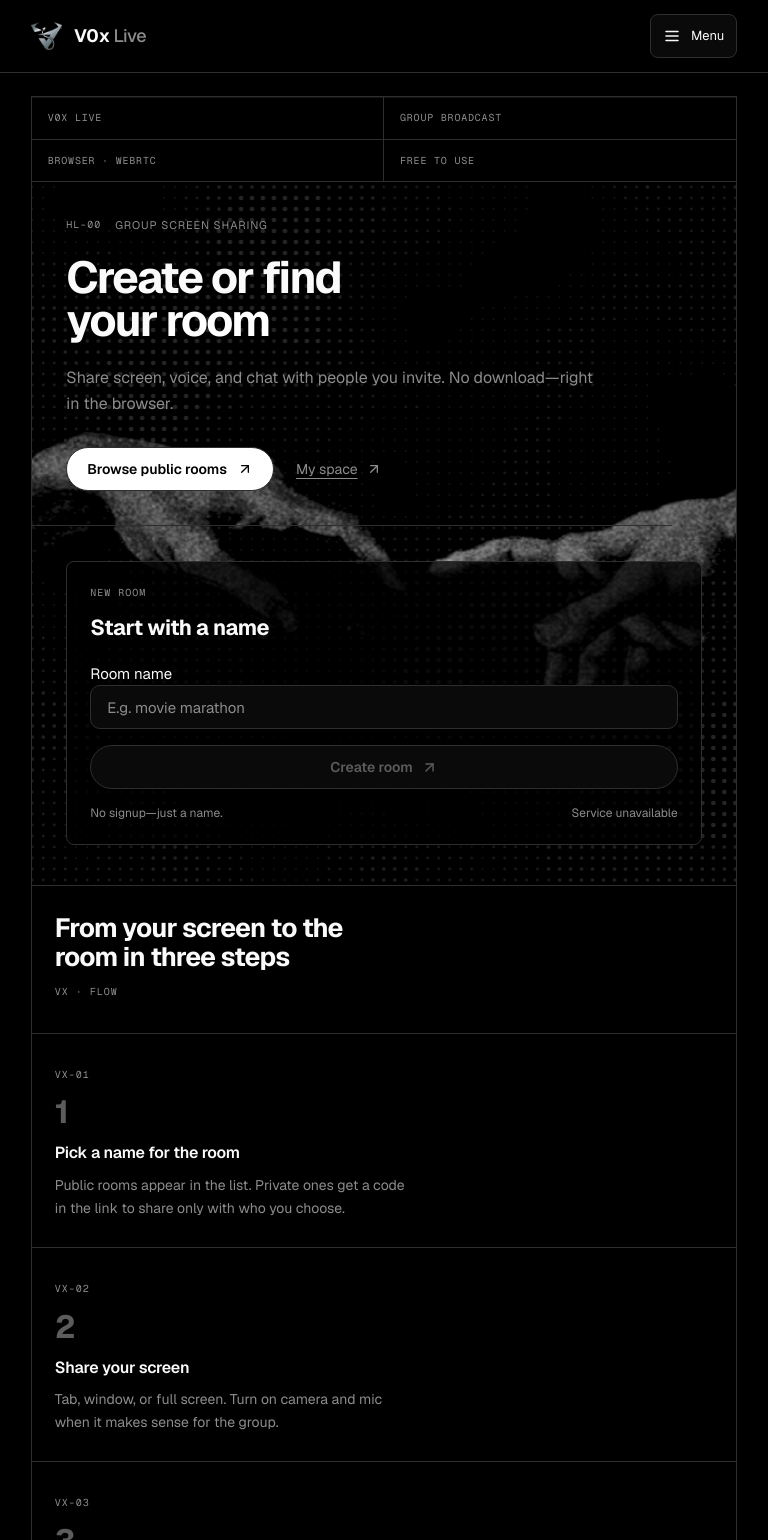
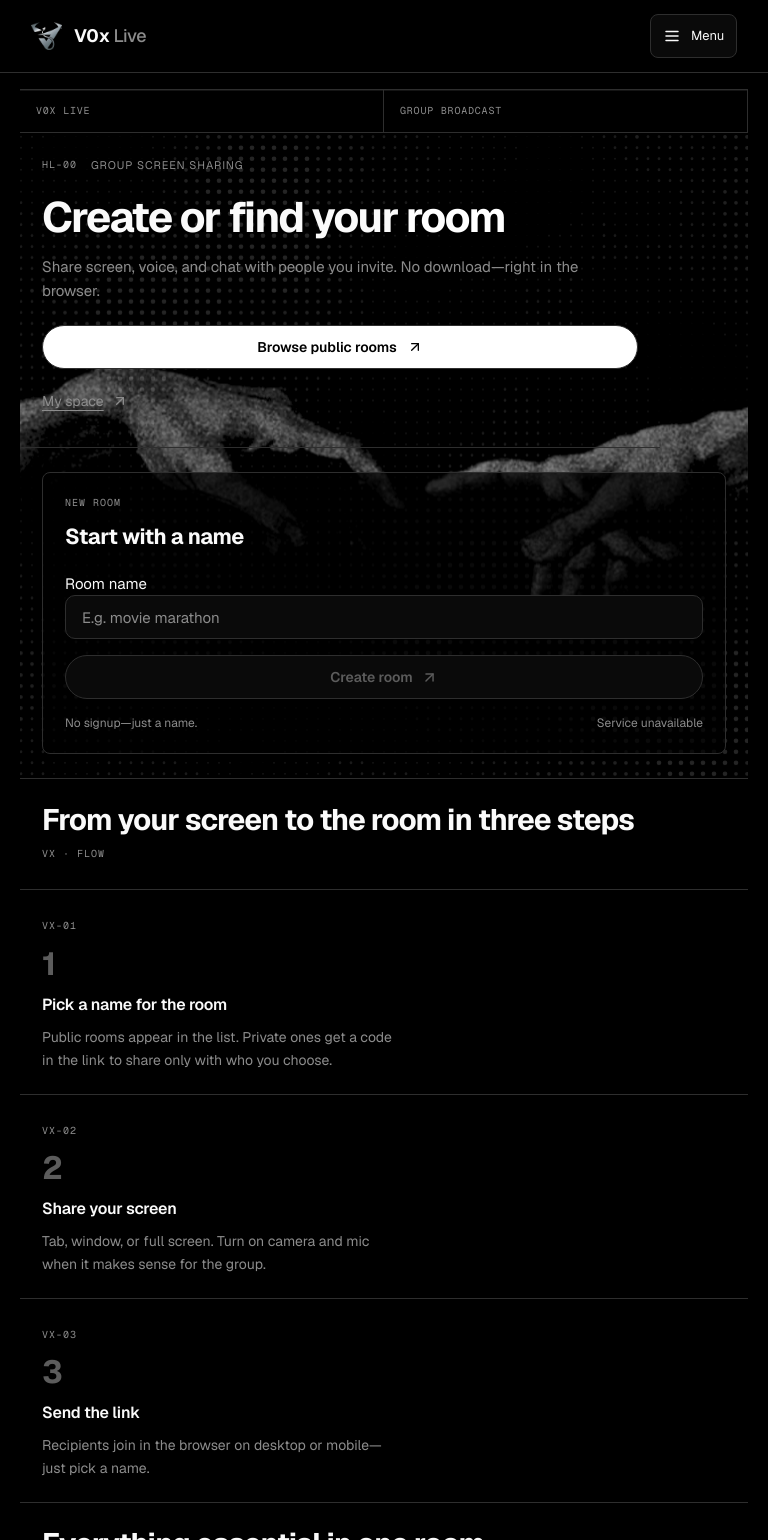
Before and after one commit to vassilievz/V0x-Live, a React (Vite) app in the folder apps/web/: page / in a window 768 px wide. Shown: the top 1540 px of the page. Built offline with nearby package versions, Linux system fonts and the light colour scheme; no server answers.

Commit message:
fix(web): improve landing mobile layout without changing desktop

```diff
--- a/apps/web/src/styles/index.css
+++ b/apps/web/src/styles/index.css
@@ -12,5 +12,6 @@
 @import "./effects/hero-art.css";
 @import "./effects/media-gif.css";
 @import "./effects/room-app.css";
+@import "./marketing/home-mobile.css";
 
 @source "../../../../packages/ui/src";
--- /dev/null
+++ b/apps/web/src/styles/marketing/home-mobile.css
@@ -0,0 +1,151 @@
+/**
+ * Landing home — ajustes só até 899px. Desktop (≥900px) não é alterado aqui.
+ */
+@media (max-width: 899px) {
+  .home-content-lock {
+    --home-gutter: clamp(12px, 3.5vw, 20px);
+    --bento-pad-x: clamp(16px, 4.5vw, 22px);
+    --bento-pad-y: clamp(18px, 4vw, 24px);
+    --bento-head-gap: 14px;
+  }
+
+  .home-content-lock .site-container {
+    width: min(100% - var(--home-gutter) * 2, var(--page-width));
+  }
+
+  .home-content-lock .home-page {
+    padding-top: clamp(10px, 2.5vw, 16px);
+    padding-bottom: clamp(28px, 8vw, 40px);
+  }
+
+  .home-content-lock .home-bento {
+    border-left-width: 0;
+    border-right-width: 0;
+  }
+
+  /* Meta bar: faixa horizontal em vez de 4 linhas empilhadas */
+  .home-meta-bar {
+    display: flex;
+    overflow-x: auto;
+    overscroll-behavior-x: contain;
+    -webkit-overflow-scrolling: touch;
+    scrollbar-width: none;
+    scroll-snap-type: x proximity;
+  }
+
+  .home-meta-bar::-webkit-scrollbar {
+    display: none;
+  }
+
+  .home-meta-bar > span {
+    flex: 0 0 auto;
+    min-width: min(72vw, 14rem);
+    scroll-snap-align: start;
+    border-right: 1px solid var(--color-border);
+    border-bottom: 0 !important;
+  }
+
+  .home-meta-bar > span:last-child {
+    border-right: 0;
+  }
+
+  .home-hero {
+    min-height: 0;
+  }
+
+  .home-hero-grid {
+    min-height: 0;
+    grid-template-columns: minmax(0, 1fr);
+  }
+
+  .home-hero-copy {
+    padding: var(--bento-pad-y) var(--bento-pad-x);
+    border-bottom: 1px solid var(--color-border);
+  }
+
+  .home-hero-copy .home-hero-title,
+  .home-hero-copy h1 {
+    max-width: none;
+    font-size: clamp(1.85rem, 8.2vw, 2.65rem);
+    line-height: 1.02;
+    text-wrap: balance;
+  }
+
+  .home-hero-copy .home-lead,
+  .home-hero-copy p.home-lead {
+    margin-top: 16px;
+    font-size: 0.9375rem;
+    line-height: 1.6;
+  }
+
+  .home-hero-links {
+    margin-top: 22px;
+    flex-direction: column;
+    align-items: stretch;
+    gap: 10px;
+  }
+
+  .home-hero-links .action-link {
+    width: 100%;
+    justify-content: center;
+  }
+
+  .home-hero-links .text-link {
+    justify-content: center;
+    width: 100%;
+  }
+
+  .home-hero-form-wrap {
+    padding: var(--bento-pad-y) var(--bento-pad-x);
+    align-items: stretch;
+  }
+
+  .home-hero-form-wrap .home-create-card {
+    padding: clamp(18px, 4vw, 22px);
+  }
+
+  .home-section-head {
+    flex-direction: column;
+    align-items: flex-start;
+    gap: 8px;
+  }
+
+  .home-section-head .home-section-title,
+  .home-section-head h2 {
+    max-width: none;
+    font-size: clamp(1.45rem, 6.5vw, 1.85rem);
+    text-wrap: balance;
+  }
+
+  .home-step-cell,
+  .home-highlight-cell {
+    padding-top: calc(var(--bento-pad-y) - 2px);
+    padding-bottom: calc(var(--bento-pad-y) - 2px);
+  }
+
+  .home-about-layout {
+    min-height: 0;
+    grid-template-columns: minmax(0, 1fr);
+  }
+
+  .home-about-copy {
+    border-right: 0;
+    border-bottom: 1px solid var(--color-border);
+  }
+
+  .home-about-art {
+    min-height: clamp(220px, 52vw, 320px);
+  }
+
+  .home-faq-item summary {
+    min-height: 44px;
+    padding-top: 14px;
+    padding-bottom: 14px;
+  }
+}
+
+@media (max-width: 899px) and (min-width: 600px) {
+  .home-meta-bar > span {
+    min-width: 50%;
+  }
+}
--- a/apps/web/src/ui/marketing.ts
+++ b/apps/web/src/ui/marketing.ts
@@ -19,23 +19,23 @@ export {
 export const homeContentLock = "home-content-lock";
 
 export const homeHero =
-  "home-hero relative min-h-[clamp(520px,58vh,680px)] overflow-hidden bg-background max-[900px]:min-h-[clamp(560px,88vh,760px)]";
+  "home-hero relative min-h-[clamp(520px,58vh,680px)] overflow-hidden bg-background";
 export const homeHeroInner = "relative z-[3] h-full";
 export const homeHeroGrid =
-  "grid min-h-[clamp(480px,54vh,640px)] grid-cols-[minmax(0,1.08fr)_minmax(0,0.92fr)] items-stretch bg-transparent max-[900px]:min-h-0 max-[900px]:grid-cols-1";
+  "home-hero-grid grid min-h-[clamp(480px,54vh,640px)] grid-cols-[minmax(0,1.08fr)_minmax(0,0.92fr)] items-stretch bg-transparent max-[900px]:min-h-0 max-[900px]:grid-cols-1";
 export const homeHeroCopy =
-  "relative z-[3] flex max-w-[40rem] flex-col justify-center p-[clamp(28px,4.5vw,52px)] max-[900px]:border-b max-[900px]:border-border";
+  "home-hero-copy relative z-[3] flex max-w-[40rem] flex-col justify-center p-[clamp(28px,4.5vw,52px)] max-[900px]:border-b max-[900px]:border-border";
 export const homeHeroFormWrap =
-  "relative z-[3] flex items-center p-[clamp(28px,4.5vw,52px)]";
+  "home-hero-form-wrap relative z-[3] flex items-center p-[clamp(28px,4.5vw,52px)]";
 export const homeKicker =
   "mb-[22px] flex flex-wrap items-center gap-x-3.5 gap-y-2.5 text-[11px] uppercase tracking-[0.08em] text-muted [&_.home-cell-code]:mb-0";
 export const homeHeroTitle =
-  "font-display max-w-[11ch] text-[clamp(2.6rem,5.8vw,4.25rem)] font-bold leading-[0.98] tracking-[-0.04em]";
+  "home-hero-title font-display max-w-[11ch] text-[clamp(2.6rem,5.8vw,4.25rem)] font-bold leading-[0.98] tracking-[-0.04em]";
 export const homeAccentWord = "text-accent";
 export const homeLead =
-  "mt-[22px] max-w-[34rem] text-[clamp(1rem,1.5vw,1.125rem)] leading-relaxed text-muted";
+  "home-lead mt-[22px] max-w-[34rem] text-[clamp(1rem,1.5vw,1.125rem)] leading-relaxed text-muted";
 export const homeHeroLinks =
-  "mt-[30px] flex flex-wrap items-center gap-x-[22px] gap-y-3.5";
+  "home-hero-links mt-[30px] flex flex-wrap items-center gap-x-[22px] gap-y-3.5";
 
 export const homeSteps = "bg-background";
 export const homeStepList =
@@ -57,13 +57,13 @@ export const homeHighlightCellInner = "home-highlight-cell__inner";
 
 export const homeAbout = "bg-background";
 export const homeAboutLayout =
-  "grid min-h-[clamp(380px,44vw,520px)] grid-cols-[minmax(0,1.05fr)_minmax(0,0.95fr)] items-stretch gap-0 border-t border-border max-[900px]:min-h-0 max-[900px]:grid-cols-1";
+  "home-about-layout grid min-h-[clamp(380px,44vw,520px)] grid-cols-[minmax(0,1.05fr)_minmax(0,0.95fr)] items-stretch gap-0 border-t border-border max-[900px]:min-h-0 max-[900px]:grid-cols-1";
 export const homeAboutCopy =
-  "flex max-w-[40rem] flex-col justify-center border-r border-border px-[var(--bento-pad-x)] py-[var(--bento-pad-y)] max-[900px]:border-b max-[900px]:border-r-0 [&_.home-cell-code]:mb-4 [&_.action-link]:mt-6";
+  "home-about-copy flex max-w-[40rem] flex-col justify-center border-r border-border px-[var(--bento-pad-x)] py-[var(--bento-pad-y)] max-[900px]:border-b max-[900px]:border-r-0 [&_.home-cell-code]:mb-4 [&_.action-link]:mt-6";
 export const homeAboutText =
   "mt-[18px] max-w-[40rem] text-[0.9375rem] leading-[1.7] text-muted";
 export const homeAboutArt =
-  "relative h-full min-h-full w-full overflow-hidden bg-background max-[900px]:h-auto max-[900px]:min-h-[clamp(320px,62vw,440px)]";
+  "home-about-art relative h-full min-h-full w-full overflow-hidden bg-background max-[900px]:h-auto max-[900px]:min-h-[clamp(320px,62vw,440px)]";
 export const homeAboutArtImage =
   "absolute inset-0 block h-full w-full object-cover object-[center_32%]";
 export const homeAboutArtImageGif =
@@ -75,7 +75,7 @@ export const homeFaqItem = "home-faq-item border-b border-border";
 export const homeFaqBody = "home-faq-body";
 
 export const homeCreateCard =
-  "relative z-[1] grid w-full gap-0 rounded-lg border border-border bg-[rgb(0_0_0/0.72)] p-[clamp(22px,3vw,28px)]";
+  "home-create-card relative z-[1] grid w-full gap-0 rounded-lg border border-border bg-[rgb(0_0_0/0.72)] p-[clamp(22px,3vw,28px)]";
 export const homeCreateLabel =
   "mb-2.5 font-mono text-[10px] uppercase tracking-[0.1em] text-muted";
 export const homeCreateTitle =
--- a/apps/web/src/ui/shell.ts
+++ b/apps/web/src/ui/shell.ts
@@ -1,23 +1,23 @@
 /** Layout shell — Tailwind (substitui site/home bento CSS). */
 export const homePage =
-  "py-[clamp(20px,3vw,32px)] pb-[clamp(40px,6vw,64px)] bg-background";
+  "home-page py-[clamp(20px,3vw,32px)] pb-[clamp(40px,6vw,64px)] bg-background";
 
 export const homeBento =
-  "border border-border bg-background shadow-[inset_0_1px_0_color-mix(in_oklab,var(--color-foreground)_8%,transparent)]";
+  "home-bento border border-border bg-background shadow-[inset_0_1px_0_color-mix(in_oklab,var(--color-foreground)_8%,transparent)]";
 
 export const homeBentoPanel = "border-b border-border last:border-b-0";
 
 export const homeMetaBar =
-  "grid grid-cols-4 border-b border-border max-[900px]:grid-cols-2 max-[600px]:grid-cols-1 [&>span]:px-4 [&>span]:py-[13px] [&>span]:font-mono [&>span]:text-[10px] [&>span]:uppercase [&>span]:tracking-[0.08em] [&>span]:text-muted [&>span]:border-r [&>span]:border-border [&>span:last-child]:border-r-0 max-[900px]:[&>span:nth-child(2)]:border-r-0 max-[900px]:[&>span:nth-child(1)]:border-b max-[900px]:[&>span:nth-child(2)]:border-b max-[600px]:[&>span]:border-r-0 max-[600px]:[&>span]:border-b max-[600px]:[&>span:last-child]:border-b-0";
+  "home-meta-bar grid grid-cols-4 border-b border-border [&>span]:px-4 [&>span]:py-[13px] [&>span]:font-mono [&>span]:text-[10px] [&>span]:uppercase [&>span]:tracking-[0.08em] [&>span]:text-muted [&>span]:border-r [&>span]:border-border [&>span:last-child]:border-r-0";
 
 export const homeCellCode =
   "inline-block mb-3.5 font-mono text-[10px] uppercase tracking-[0.1em] text-muted";
 
 export const homeSectionTitle =
-  "font-display text-[clamp(1.65rem,3vw,2.35rem)] font-bold tracking-[-0.03em] leading-[1.12] max-w-[18ch] pb-[0.06em]";
+  "home-section-title font-display text-[clamp(1.65rem,3vw,2.35rem)] font-bold tracking-[-0.03em] leading-[1.12] max-w-[18ch] pb-[0.06em]";
 
 export const homeSectionHead =
-  "flex items-end justify-between gap-5 px-[var(--bento-pad-x)] pt-[var(--bento-pad-y)] pb-[var(--bento-head-gap)] max-[900px]:flex-col max-[900px]:items-start max-[900px]:gap-2.5 [&_.home-cell-code]:mb-0 [&_.home-cell-code]:self-end [&_.home-cell-code]:pb-[0.2em]";
+  "home-section-head flex items-end justify-between gap-5 px-[var(--bento-pad-x)] pt-[var(--bento-pad-y)] pb-[var(--bento-head-gap)] max-[900px]:flex-col max-[900px]:items-start max-[900px]:gap-2.5 [&_.home-cell-code]:mb-0 [&_.home-cell-code]:self-end [&_.home-cell-code]:pb-[0.2em]";
 
 export const sitePanel = "px-[var(--bento-pad-x)] py-[var(--bento-pad-y)]";
 
```
Also changed, not shown: 1 other file (tests, documents, lock files or other folders).
